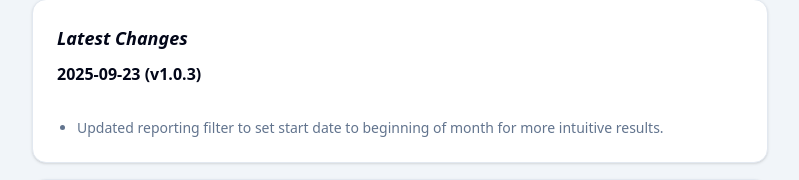
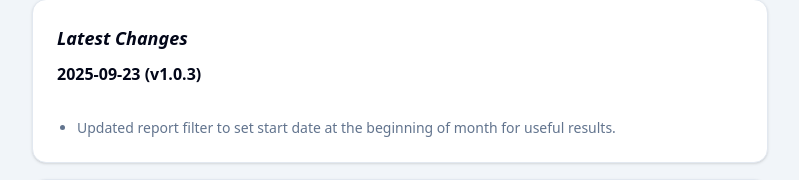
Before and after one commit to boostmx/wheel-strat-tracker, a Next.js app: page /changelog in a window 1280 px wide. Shown: the part 89-269 px from the top of the page, without its empty margins (240-1039 px from the left). Built offline with nearby package versions, Linux system fonts and the light colour scheme; no server answers.

Commit message:
changelog: update (#26)

```diff
--- a/src/data/changelog.ts
+++ b/src/data/changelog.ts
@@ -9,7 +9,7 @@ export const changelog: ChangelogEntry[] = [
     date: "2025-09-23",
     version: "v1.0.3",
     highlights: [
-      "Updated reporting filter to set start date to beginning of month for more intuitive results.",
+      "Updated report filter to set start date at the beginning of month for useful results.",
     ],
   },
   {
```
